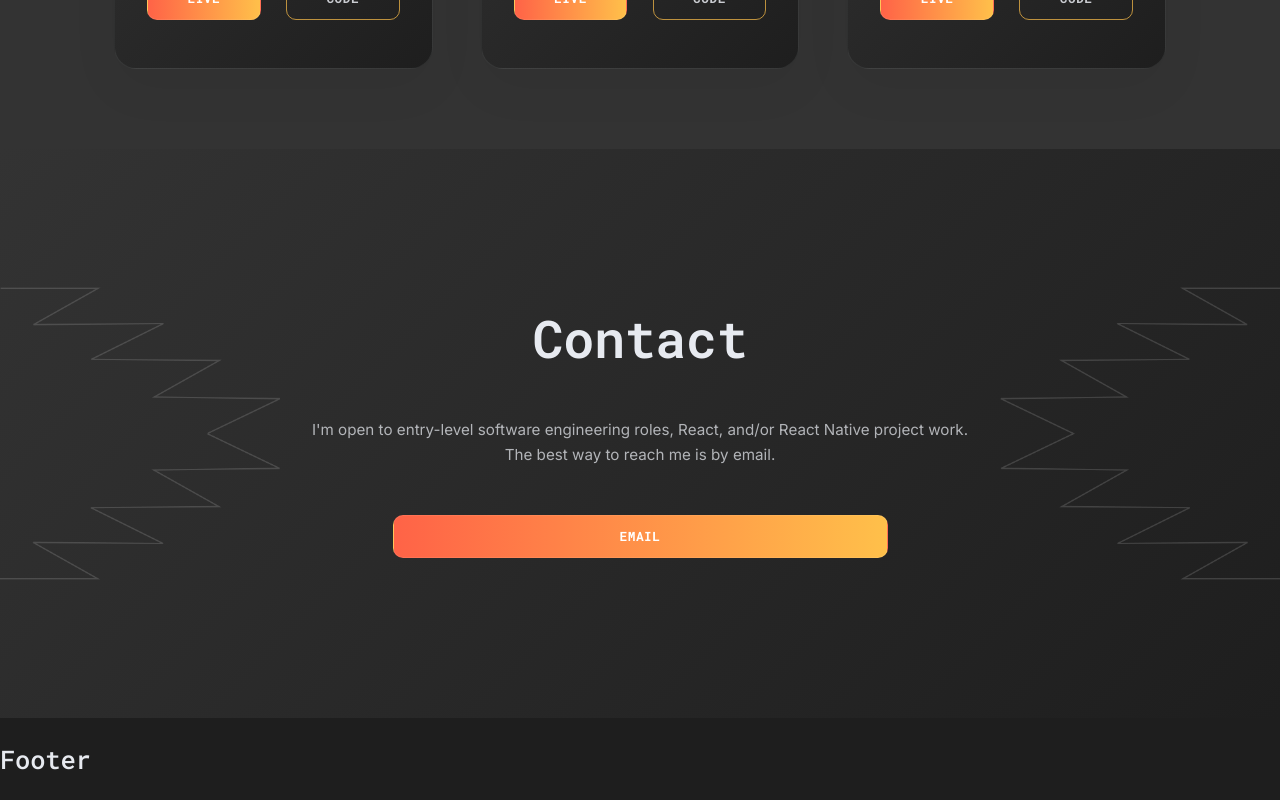
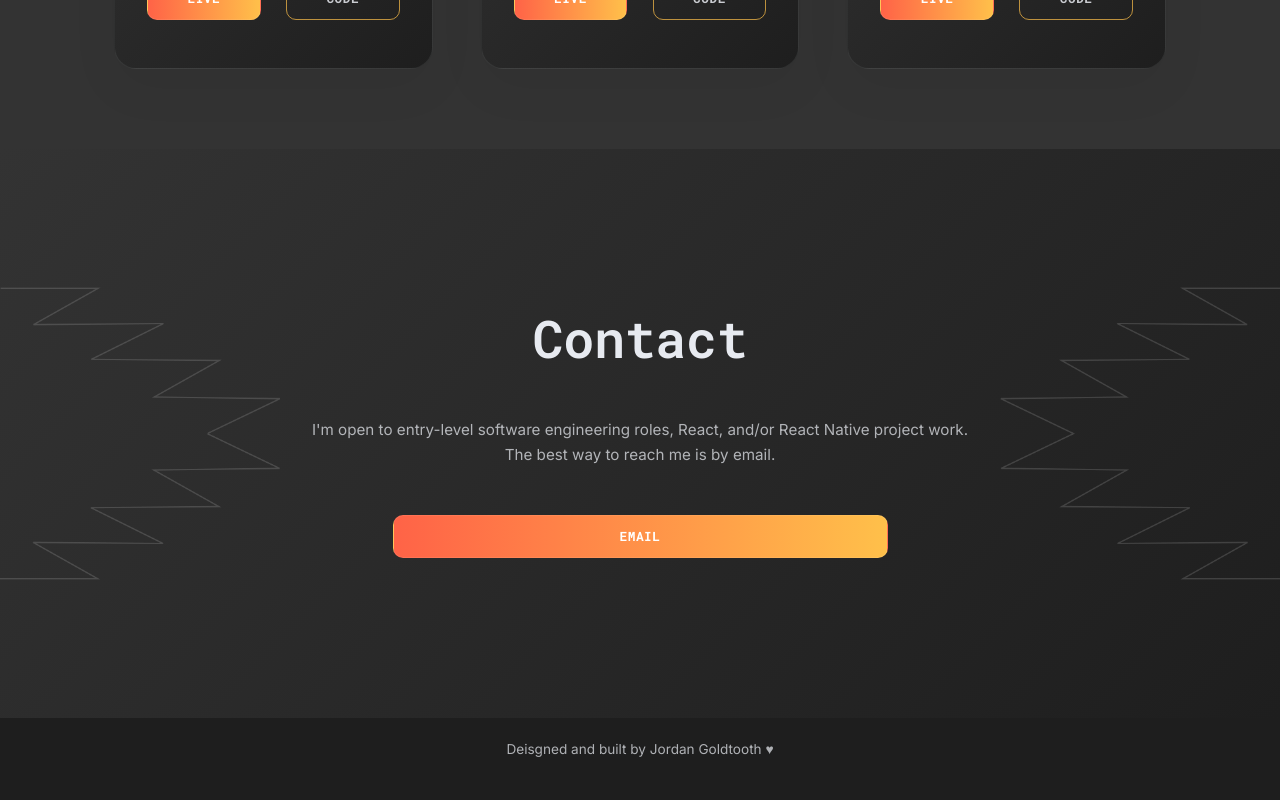
Before and after one commit to jordnlnn/dev-portfolio-26, a React (Vite) app: page / in a window 1280 px wide. Shown: the part 2317-3117 px from the top of the page. Built offline with nearby package versions, Linux system fonts and the light colour scheme.

Commit message:
Add footer content and styles

```diff
--- a/src/sections/Footer.jsx
+++ b/src/sections/Footer.jsx
@@ -1,7 +1,25 @@
 export default function Footer() {
   return (
-    <section>
-      <h3 style={{ fontFamily: "var(--font-mono)" }}>Footer</h3>
+    <section style={{ paddingTop: "20px", paddingBottom: "20px" }}>
+      <p
+        style={{
+          fontSize: "var(--fs-0)",
+          textAlign: "center",
+          margin: "0",
+          padding: "0",
+        }}
+      >
+        Deisgned and built by{" "}
+        <a
+          href="https://github.com/jordnlnn/"
+          target="_blank"
+          rel="noreferrer"
+          style={{ textDecoration: "none" }}
+        >
+          Jordan Goldtooth
+        </a>{" "}
+        &hearts;
+      </p>
     </section>
   );
 }
```
